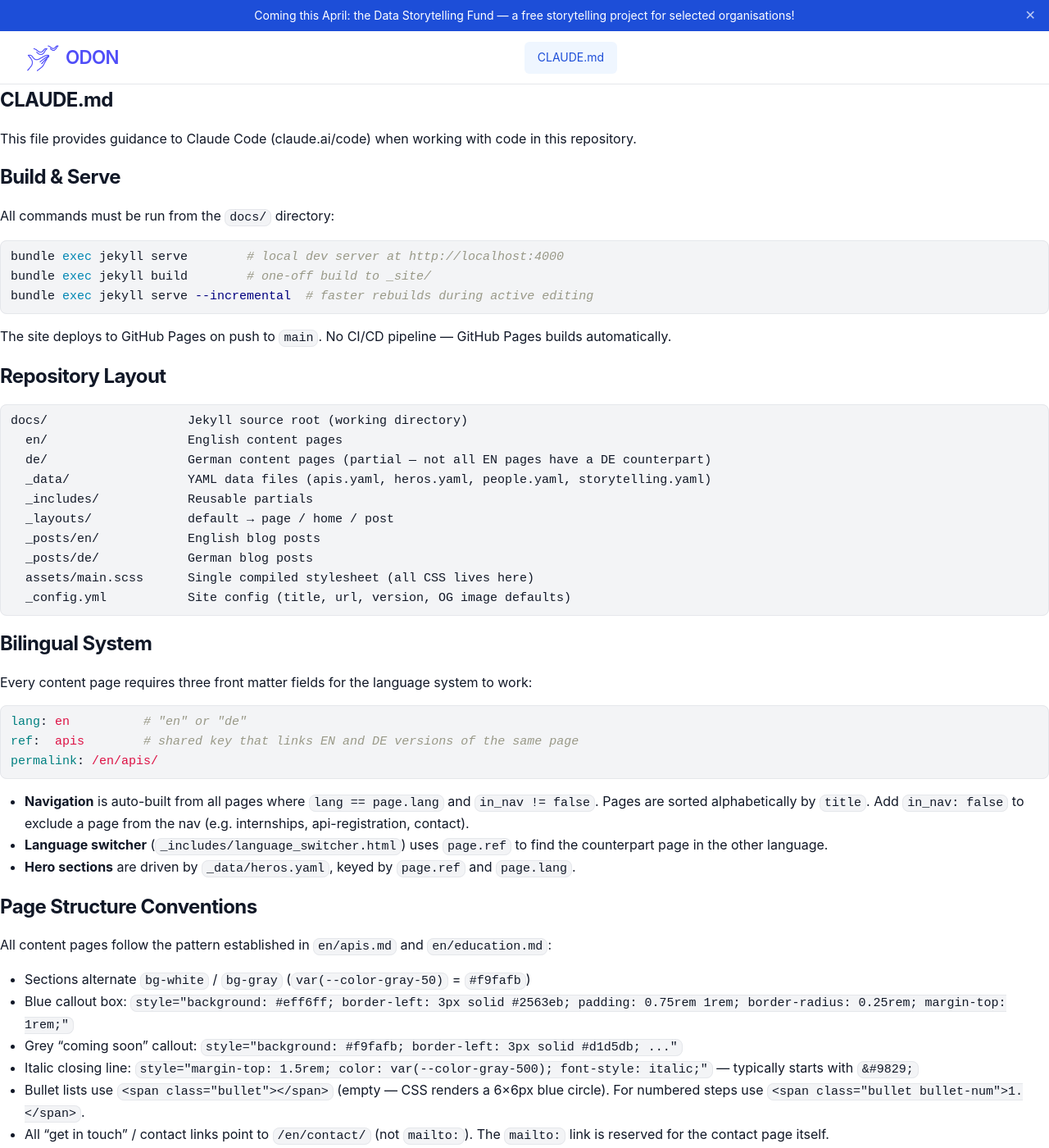
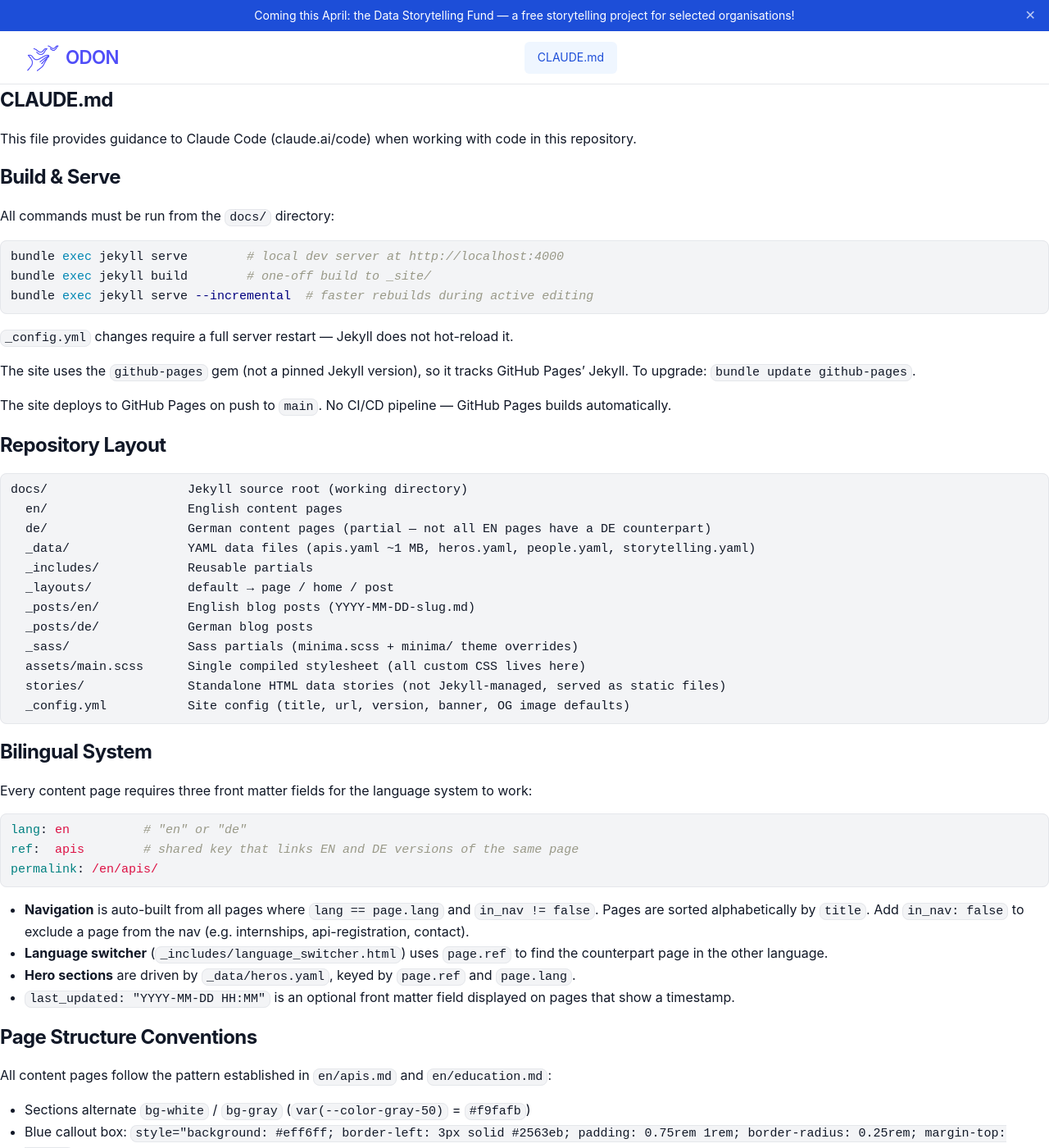
Before and after one commit to verein-odon/verein-odon.github.io, a Jekyll site: the page built from docs/CLAUDE.md, in a window 1280 px wide and 1400 px high. Shown: the whole window at 82% size. Built offline with Jekyll 4.4.1, drawn with Linux system fonts in a browser that asks for light colours; our own code applies the rules of GitHub Pages for plain Markdown files; some of the changed text lies outside the part shown.

Commit message:
Updated CLAUDE.md

````diff
--- a/docs/CLAUDE.md
+++ b/docs/CLAUDE.md
@@ -12,6 +12,10 @@ bundle exec jekyll build        # one-off build to _site/
 bundle exec jekyll serve --incremental  # faster rebuilds during active editing
 ```
 
+`_config.yml` changes require a full server restart — Jekyll does not hot-reload it.
+
+The site uses the `github-pages` gem (not a pinned Jekyll version), so it tracks GitHub Pages' Jekyll. To upgrade: `bundle update github-pages`.
+
 The site deploys to GitHub Pages on push to `main`. No CI/CD pipeline — GitHub Pages builds automatically.
 
 ## Repository Layout
@@ -20,13 +24,15 @@ The site deploys to GitHub Pages on push to `main`. No CI/CD pipeline — GitHub
 docs/                   Jekyll source root (working directory)
   en/                   English content pages
   de/                   German content pages (partial — not all EN pages have a DE counterpart)
-  _data/                YAML data files (apis.yaml, heros.yaml, people.yaml, storytelling.yaml)
+  _data/                YAML data files (apis.yaml ~1 MB, heros.yaml, people.yaml, storytelling.yaml)
   _includes/            Reusable partials
   _layouts/             default → page / home / post
-  _posts/en/            English blog posts
+  _posts/en/            English blog posts (YYYY-MM-DD-slug.md)
   _posts/de/            German blog posts
-  assets/main.scss      Single compiled stylesheet (all CSS lives here)
-  _config.yml           Site config (title, url, version, OG image defaults)
+  _sass/                Sass partials (minima.scss + minima/ theme overrides)
+  assets/main.scss      Single compiled stylesheet (all custom CSS lives here)
+  stories/              Standalone HTML data stories (not Jekyll-managed, served as static files)
+  _config.yml           Site config (title, url, version, banner, OG image defaults)
 ```
 
 ## Bilingual System
@@ -42,6 +48,7 @@ permalink: /en/apis/
 - **Navigation** is auto-built from all pages where `lang == page.lang` and `in_nav != false`. Pages are sorted alphabetically by `title`. Add `in_nav: false` to exclude a page from the nav (e.g. internships, api-registration, contact).
 - **Language switcher** (`_includes/language_switcher.html`) uses `page.ref` to find the counterpart page in the other language.
 - **Hero sections** are driven by `_data/heros.yaml`, keyed by `page.ref` and `page.lang`.
+- `last_updated: "YYYY-MM-DD HH:MM"` is an optional front matter field displayed on pages that show a timestamp.
 
 ## Page Structure Conventions
 
@@ -70,6 +77,23 @@ Defined in `assets/main.scss`:
 - **Storytelling grid** — rendered via `{% include data-services-grid.html %}`, driven by `_data/storytelling.yaml`.
 - **People carousel** — driven by `_data/people.yaml`.
 
+## Site-Wide Banner
+
+Controlled in `_config.yml` under the `banner:` key:
+
+```yaml
+banner:
+  enabled: true
+  id: "some-unique-id"   # increment to force returning visitors to see it again (stored in localStorage)
+  message: "Banner text here"
+  url: ""                # optional link; leave empty for no link
+  url_label: "Learn more"
+```
+
+## Standalone Data Stories
+
+Files under `stories/` are self-contained HTML pages (own CSS, JS, CSV) not processed by Jekyll. They live at `/stories/<slug>/` on the published site. Add a new story by creating a subdirectory with an `index.html`.
+
 ## Embedded Forms
 
 Google Forms are embedded as full-page iframes:
````
